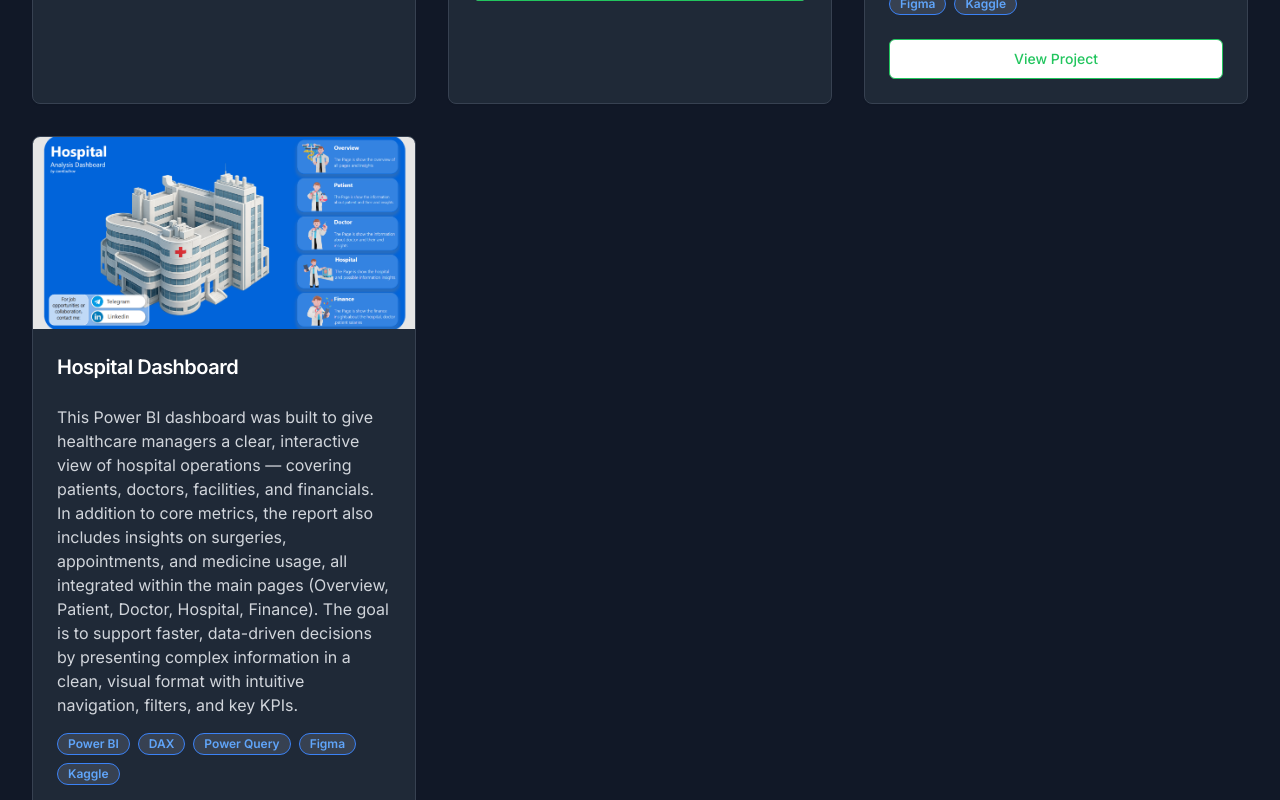
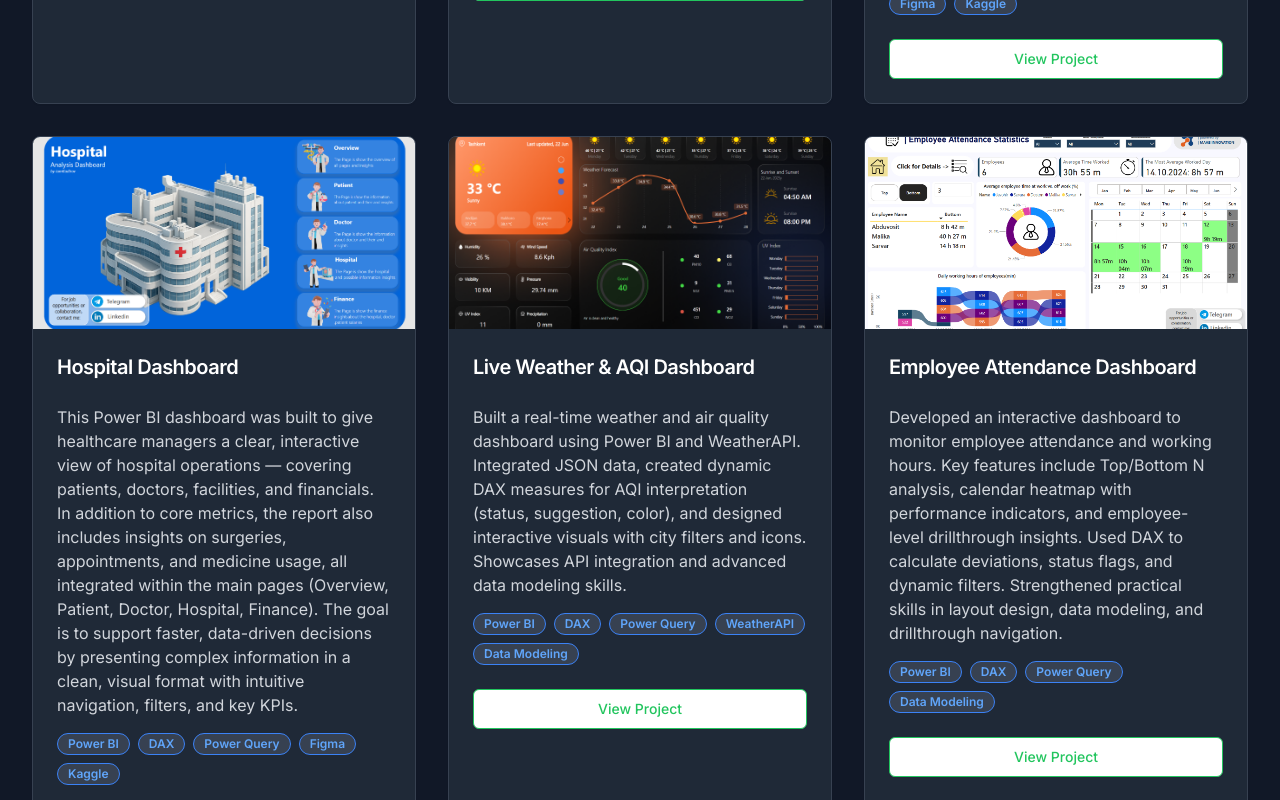
Before and after one commit to iamKadirov/portfolio, a Next.js app: page / in a window 1280 px wide. Shown: the part 3160-3960 px from the top of the page. Built offline with nearby package versions, Linux system fonts and the light colour scheme.

Commit message:
added 2 projects

```diff
--- a/components/projects.tsx
+++ b/components/projects.tsx
@@ -8,6 +8,8 @@ import proimage1 from "../assets/CoffeeShop.png"
 import blinkitimage from "../assets/blinkit.png"
 import Olympics2024 from "../assets/Olympics2024.png"
 import HospitalReport from "../assets/HospitalReport.png"
+import WeatherReport from "../assets/Weather.png"
+import Attendence from "../assets/Attendence.png"
 
 export default function Projects() {
   const projects = [
@@ -42,6 +44,22 @@ export default function Projects() {
       tools: ["Power BI", "DAX", "Power Query", "Figma", "Kaggle"],
       image: HospitalReport,
       link: "https://app.fabric.microsoft.com/view?r=eyJrIjoiZjU1M2RlOWEtOWY1MS00ZmViLThhZDktMDk3MDU3NDQ0NWY4IiwidCI6IjNkZTg3NDJlLWMwNWYtNGExOC1hNjgyLWUyM2I5MjlmMTM1OSIsImMiOjEwfQ%3D%3D",
+    },
+    {
+      title: "Live Weather & AQI Dashboard",
+      description:
+        "Built a real-time weather and air quality dashboard using Power BI and WeatherAPI. Integrated JSON data, created dynamic DAX measures for AQI interpretation (status, suggestion, color), and designed interactive visuals with city filters and icons. Showcases API integration and advanced data modeling skills.",
+      tools: ["Power BI", "DAX", "Power Query", "WeatherAPI", "Data Modeling"],
+      image: WeatherReport,
+      link: "https://app.fabric.microsoft.com/view?r=eyJrIjoiM2FkYzFiZTMtMWVlOS00YjkyLTgwYzktNjFhZGJmNzY3NzlmIiwidCI6IjNkZTg3NDJlLWMwNWYtNGExOC1hNjgyLWUyM2I5MjlmMTM1OSIsImMiOjEwfQ%3D%3D",
+    },
+    {
+      title: "Employee Attendance Dashboard",
+      description:
+        "Developed an interactive dashboard to monitor employee attendance and working hours. Key features include Top/Bottom N analysis, calendar heatmap with performance indicators, and employee-level drillthrough insights. Used DAX to calculate deviations, status flags, and dynamic filters. Strengthened practical skills in layout design, data modeling, and drillthrough navigation.",
+      tools: ["Power BI", "DAX", "Power Query", "Data Modeling"],
+      image: Attendence,
+      link: "https://app.fabric.microsoft.com/view?r=eyJrIjoiNjVjZDVhNTItYjJmYy00ZjNkLWJhNmQtN2FjMWZmMTc0Zjc1IiwidCI6IjNkZTg3NDJlLWMwNWYtNGExOC1hNjgyLWUyM2I5MjlmMTM1OSIsImMiOjEwfQ%3D%3D",
     },
   ]
 
```
Also changed, not shown: assets/Attendence.png (added), assets/Weather.png (added).
